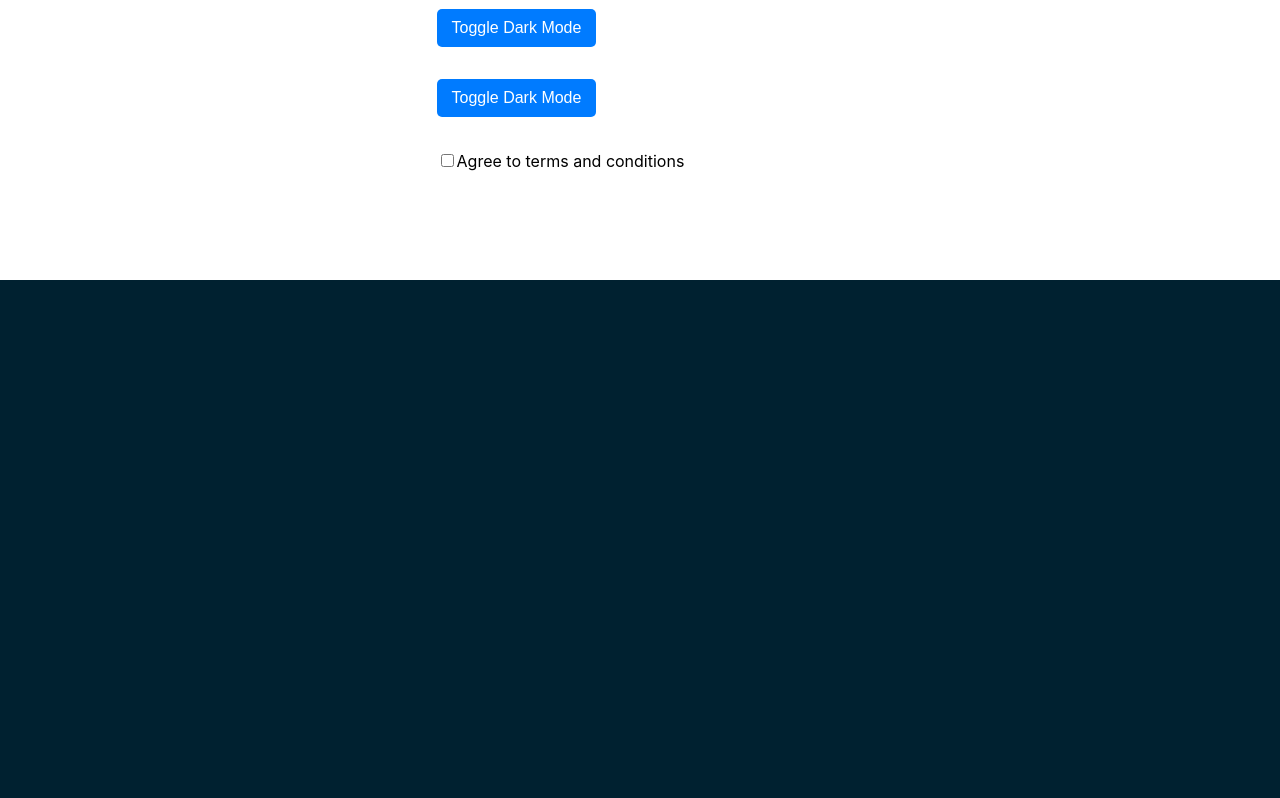
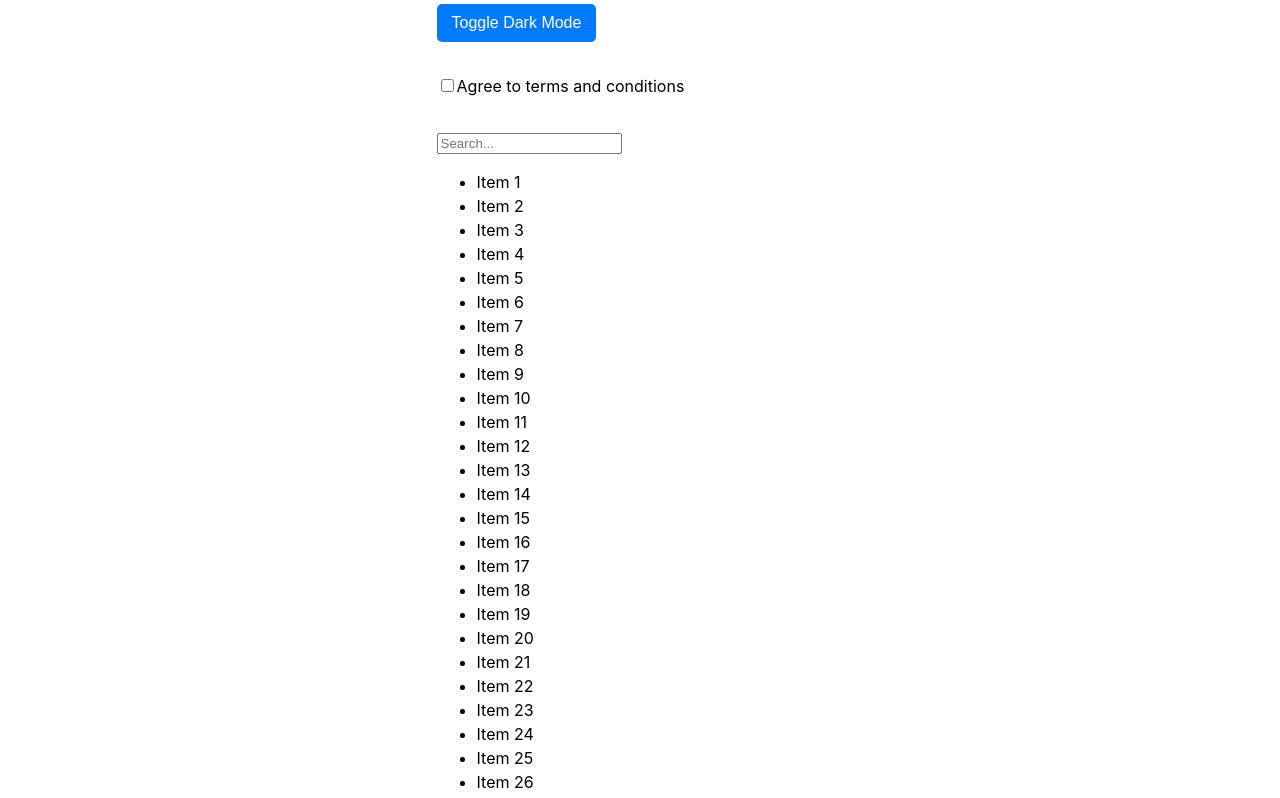
Before and after one commit to ethicalhub/react-etc, a React (Vite) app: page / in a window 1280 px wide. Shown: the part 520-1318 px from the top of the page. Before the commit the page ends 800 px from the top, so only its background shows below. Built offline with nearby package versions, Linux system fonts and the light colour scheme.

Commit message:
feat(setup): useTransition Hook

```diff
--- a/src/App.tsx
+++ b/src/App.tsx
@@ -4,6 +4,7 @@ import InsertionEffectHook from "./react-hooks/useInsertionEffect"
 import LayoutEffectExample from "./react-hooks/useLayoutEffect"
 import ReducerHook from "./react-hooks/useReducer"
 import RefHook from "./react-hooks/useRef"
+import UseTransitionHook from "./react-hooks/useTransition"
 const App = () => {
   return (
     <section>
@@ -25,6 +26,9 @@ const App = () => {
       <div style={{margin: "2rem"}}>
       <UseIdExample />
       </div>
+      <div style={{margin: "2rem"}}>
+      <UseTransitionHook />
+      </div>
 
     </section>
   )
--- /dev/null
+++ b/src/react-hooks/useTransition/index.tsx
@@ -0,0 +1,46 @@
+import { useTransition, useState, useMemo } from 'react';
+
+const UseTransitionHook = () => {
+  const [isPending, startTransition] = useTransition();
+  const [query, setQuery] = useState("");
+  const [items] = useState(Array.from({ length: 10000 }, (_, i) => `Item ${i + 1}`));
+
+  // Use useMemo to memoize the filtered items and avoid recalculating them on every render
+  const filteredItems = useMemo(
+    () => items.filter(item => item.toLowerCase().includes(query.toLowerCase())),
+    [items, query]
+  );
+
+  const handleChange = (e: React.ChangeEvent<HTMLInputElement>) => {
+    const value = e.target.value;
+
+    // Use startTransition to update the query state without blocking UI updates
+    startTransition(() => {
+      setQuery(value);
+    });
+  };
+
+  return (
+    <div>
+      <input
+        type="text"
+        placeholder="Search..."
+        value={query}
+        onChange={handleChange}
+      />
+      <div>
+        {isPending ? (
+          <p>Loading...</p>
+        ) : (
+          <ul>
+            {filteredItems.map((item, index) => (
+              <li key={index}>{item}</li>
+            ))}
+          </ul>
+        )}
+      </div>
+    </div>
+  );
+};
+
+export default UseTransitionHook;
```
Also changed, not shown: src/react-hooks/useTransition/readme.md (added).
